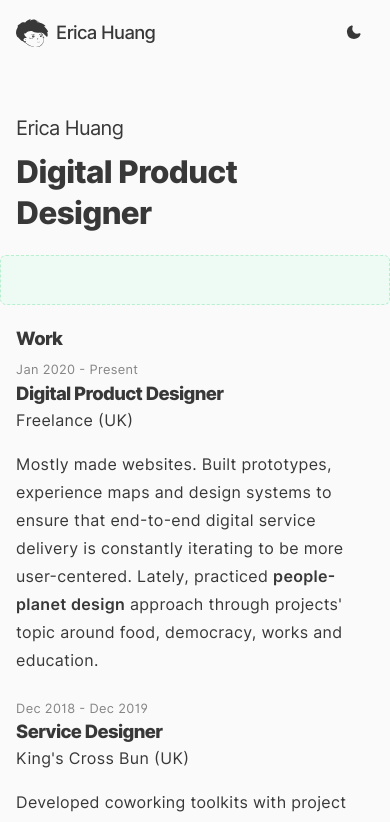
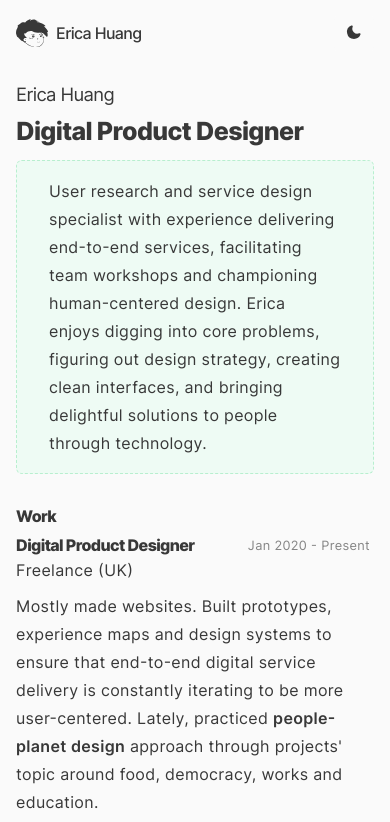
Before and after one commit to hutingerica/mysite, a Next.js app: page /cv in a window 390 px wide. Shown: the top 822 px of the page. Built offline with nearby package versions, Linux system fonts and the light colour scheme.

Commit message:
index and cv mobile responsive

```diff
--- a/components/GlobalStyles/GlobalStyles.js
+++ b/components/GlobalStyles/GlobalStyles.js
@@ -138,6 +138,9 @@ p {
   margin-bottom: 1rem;
   letter-spacing: 0.02rem;
   white-space: pre-line;
+  @media(max-width:543px){
+    margin-bottom: .5rem;
+  }
 }
 
 h1, h2, h3, h4, h5 {
@@ -204,6 +207,13 @@ details summary {
 }
 
 @media (max-width: 543px){
+
+  h1, h2, h3, h4, h5 {
+  margin: 2.4rem 0 1rem;
+  font-variation-settings: 'wght' 800;
+  letter-spacing: -0.04rem;
+  line-height: 1.3;
+}
   h1{
     font-size: 2.441rem;
   }
@@ -225,5 +235,35 @@ details summary {
     font-size: 1rem;
   }
 }
+
+@media (max-width: 425px){
+
+  h1, h2, h3, h4, h5 {
+  margin: 1.9rem 0 .8rem;
+  font-variation-settings: 'wght' 800;
+  letter-spacing: -0.04rem;
+  line-height: 1.3;
+}
+  h1{
+    font-size: 1.953rem;
+  }
+  h2 {
+    font-size: 1.563rem;
+}
+  h3 {
+    font-size: 1.25rem;
+  }
+
+  h4 {
+    font-size: 1.15rem;
+  }
+
+  h5 {
+    font-size: 1rem;
+  }
+  small {
+    font-size: 1rem;
+  }
+}
 `
 export default GlobalStyles
--- a/components/Layout/Layout.js
+++ b/components/Layout/Layout.js
@@ -17,7 +17,7 @@ export default function Layout({ children, home}) {
 
   const meta = {
     siteTitle: "Erica Huang",
-    description: "Hey! I'm a digital product designer. I mostly make websites. Currently, I am building a knowledge sharing website for people to take part in confronting surplus food. My everyday treat is to turn design into codes. When I'm not digging in Figma or Visual Studio Code, you’ll find me exploring a bookstore or local farmer market, walking, or foraging.",
+    description: "User research and service design specialist with experience delivering end-to-end services, facilitating team workshops and championing human-centered design. Erica enjoys digging into core problems, figuring out design strategy, creating clean interfaces, and bringing delightful solutions to people through technology.",
     image: "/avarta.svg",
     favIcon:"/favicon.ico"
   };
@@ -247,10 +247,12 @@ const LayoutWrapper = styled.div`
 const HomeWrapper = styled.div`
   padding-bottom: 6rem;
   margin-bottom: 1rem;
-
   svg {
       width: 4rem;
     }
+  @media(max-width:425px){
+    padding-bottom:1rem;
+  }
 `
 const HomeHeader = styled.header`
   margin-top: 3rem;
@@ -277,8 +279,15 @@ const Links = styled.div`
     }
 `
 const Title = styled.h1`
-  margin: 1.38rem 0 1.38rem;
+  margin: 1.38rem 0;
   letter-spacing: 0.05rem;
+  @media(max-width:543px){
+    margin: 1rem 0;
+  }
+  @media(max-width:425px){
+    margin: .8rem 0;
+  }
+
 `
 const Intro = styled.div`
   p{
@@ -286,20 +295,24 @@ const Intro = styled.div`
   margin-bottom: 1rem;
   letter-spacing: 0.02rem;
   white-space: pre-line;
+  @media(max-width:425px){
+    margin-bottom:.5rem;
   }
+  }
+
 `
 // non-homepage
 const PageHeader = styled.header`
   display: flex;
   align-items: center;
   justify-content: space-between;
-  margin-bottom: 2rem;
   //sticky header
   padding: 3rem 1rem 1rem 1rem;
-  margin: 0 -1rem 2rem;
+  margin: 0 -1rem;
   position: sticky;
   top: 0;
   backdrop-filter: saturate(30%) blur(5px);
+  z-index:2;
 
   svg {
       width: 2rem;
--- a/pages/cv.js
+++ b/pages/cv.js
@@ -14,6 +14,7 @@ export default function Resume(){
       <Role>Digital Product Designer</Role>
       <SectionWrapper>
         <p>
+        User research and service design specialist with experience delivering end-to-end services, facilitating team workshops and championing human-centered design. Erica enjoys digging into core problems, figuring out design strategy, creating clean interfaces, and bringing delightful solutions to people through technology.
         </p>
       </SectionWrapper>
       <Subtitle>Work</Subtitle>
@@ -69,6 +70,7 @@ export default function Resume(){
           </Details>
         </ListItem>
       </ul>
+
       <Subtitle>Education</Subtitle>
       <ul>
         <ListItem>
@@ -83,7 +85,6 @@ export default function Resume(){
           <Details>
             <Subtitle>BSc Quantitative Finance</Subtitle>
             <p>National Tsing-Hua University (Taiwan)</p>
-            <p>GPA: 3.5/4.0</p>
           </Details>
         </ListItem>
       </ul>
@@ -225,14 +226,29 @@ export default function Resume(){
 const Title = styled.h4`
   font-variation-settings: 'wght' 400;
   margin: 3rem 0 .69rem;
+  @media(max-width: 425px){
+    margin: 1rem 0 0.5rem;
+  }
 `
 const Subtitle = styled.h5`
   font-variation-settings: 'wght' 800;
   margin:0;
+  margin-top: 1.5rem;
 
+  @media(max-width:642px){
+    margin-top:2rem;
+  }
   &:last-child{
-    text-align: center;
-    margin: 2.5rem auto;
+      text-align: center;
+      margin: 2.5rem auto;
+    }
+  ul & {
+    font-variation-settings: 'wght' 800;
+    margin:0;
+    @media(max-width:642px){
+      padding-right:1.5rem;
+      margin-right:7rem;
+    }
   }
 `
 const Role = styled.h2`
@@ -243,6 +259,13 @@ const SectionWrapper = styled.section`
   padding: 1rem;
   margin: 0 -1rem 1.38rem;
   border-radius: 6px;
+  p{
+    margin: 0;
+  }
+  @media(max-width:928px){
+    margin: 0 0 1.38rem;
+    padding: 1rem 2rem;
+  }
 `
 const Date = styled.p`
   flex:1;
@@ -253,7 +276,10 @@ const Date = styled.p`
     margin: 0;
     padding: 0;
     opacity: .6;
+    position: absolute;
     font-size: .8rem;
+    top:0;
+    right:4px;
   }
 `
 const Details = styled.div`
@@ -271,6 +297,7 @@ const ListItem = styled.li`
   justify-content: space-between;
   @media(max-width:642px){
     flex-direction: column;
+    position: relative;
   }
 `
 const TagLists = styled.ul`
```
Also changed, not shown: pages/index.js (+4 -3 lines).
